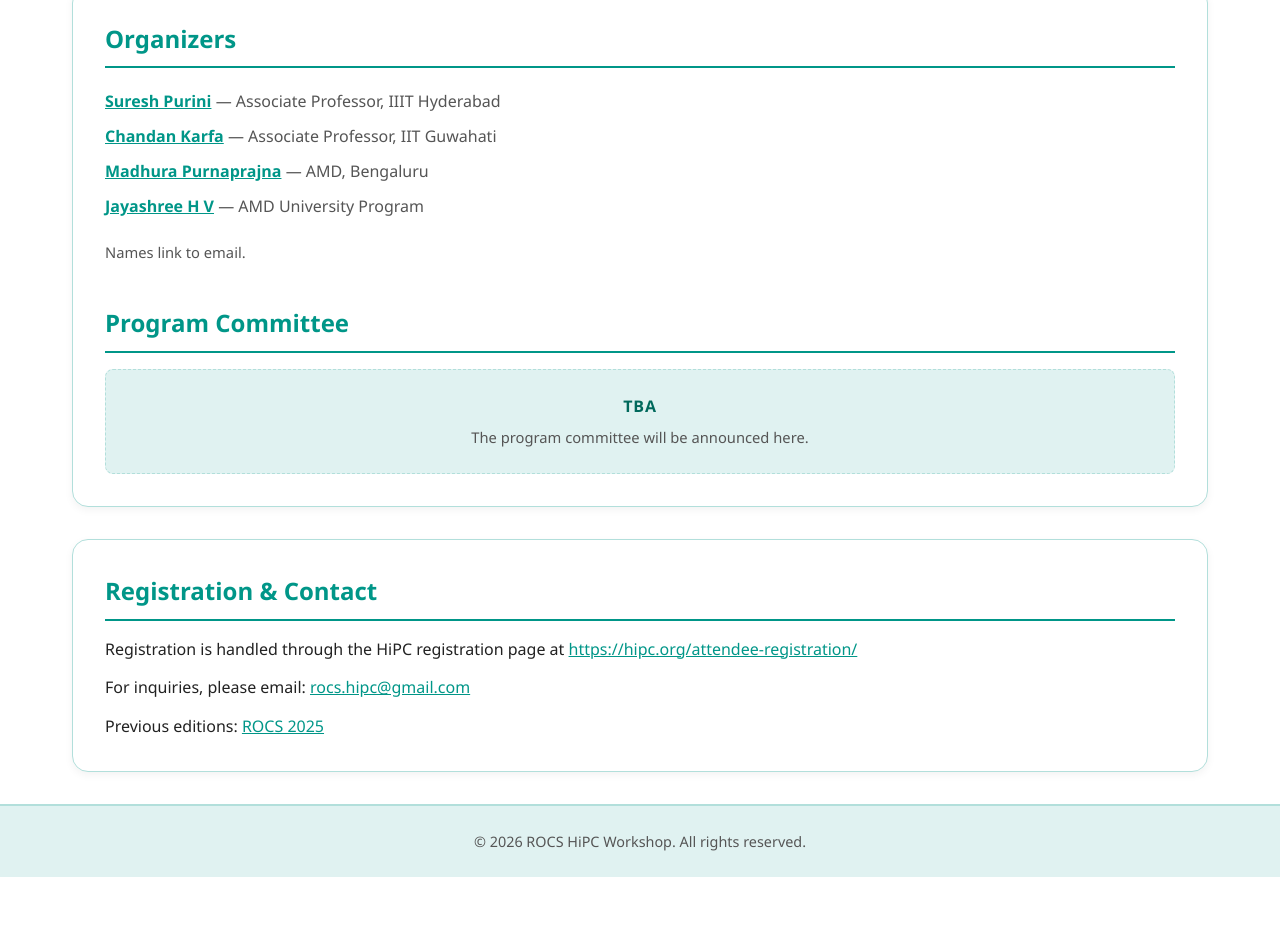
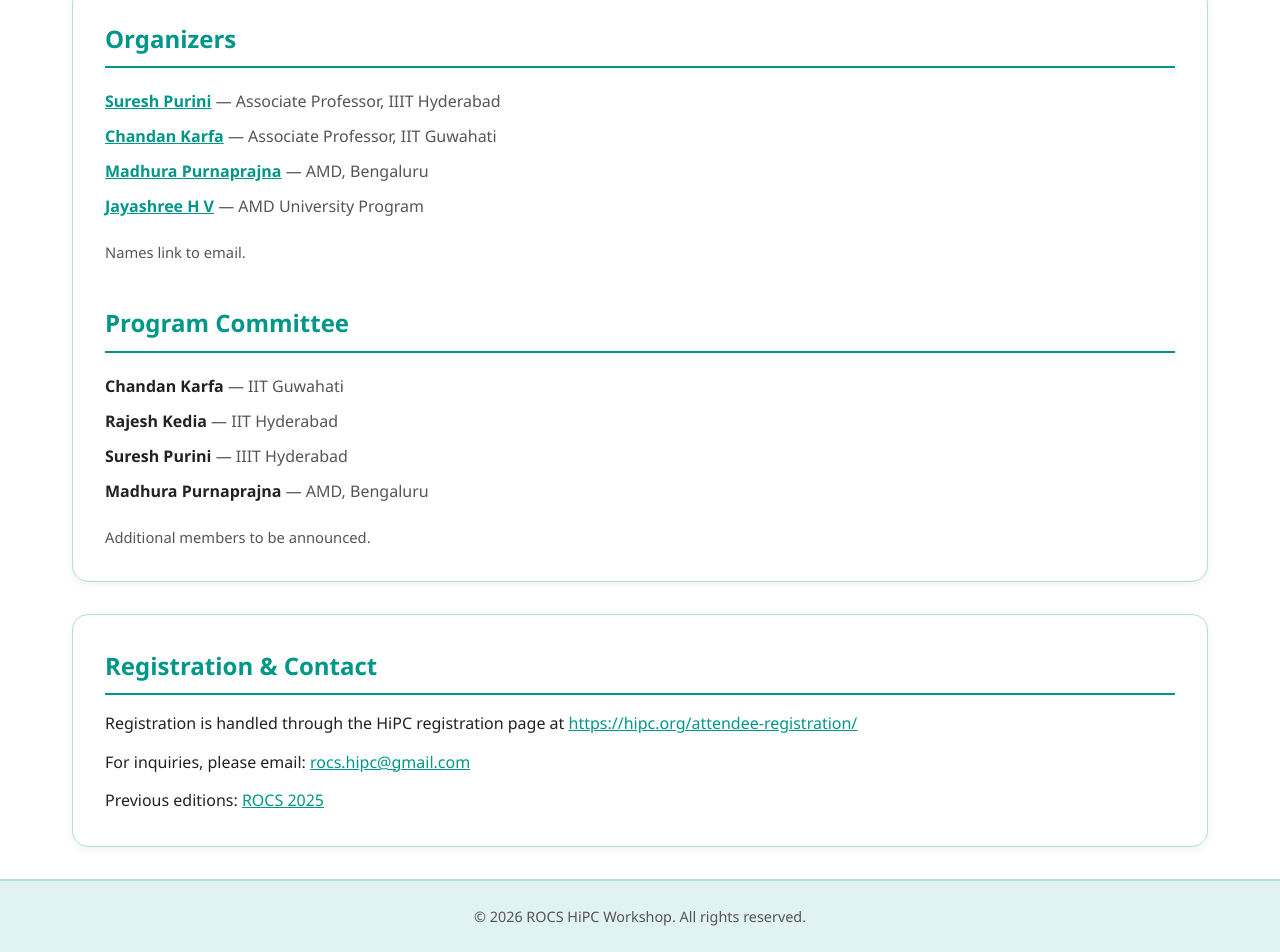
Before and after one commit to rocs-hipc/2026, a plain HTML site: page index.html in a window 1280 px wide. Shown: the part 3510-4462 px from the top of the page. Before the commit the page ends 4387 px from the top, so only its background shows below. Drawn offline with Linux system fonts and the light colour scheme.

Commit message:
Seed the program committee
Lists the four confirmed PC members — Rajesh Kedia plus the three
organizers who also serve on the committee — in place of the TBA block,
with a note that more members are to be announced. Styled like the
organizers list, without mailto links.

Co-Authored-By: Claude Opus 5 (1M context) <noreply@anthropic.com>

```diff
--- a/index.html
+++ b/index.html
@@ -322,11 +322,26 @@
       <p class="note">Names link to email.</p>
 
       <h2 style="margin-top:2.5rem">Program Committee</h2>
-      <!-- TODO: list PC members once the committee is confirmed -->
-      <div class="tba-block">
-        TBA
-        <span>The program committee will be announced here.</span>
-      </div>
+      <!-- TODO: add further PC members as they are confirmed -->
+      <ul class="people">
+        <li>
+          <strong>Chandan Karfa</strong>
+          <span class="affil">— IIT Guwahati</span>
+        </li>
+        <li>
+          <strong>Rajesh Kedia</strong>
+          <span class="affil">— IIT Hyderabad</span>
+        </li>
+        <li>
+          <strong>Suresh Purini</strong>
+          <span class="affil">— IIIT Hyderabad</span>
+        </li>
+        <li>
+          <strong>Madhura Purnaprajna</strong>
+          <span class="affil">— AMD, Bengaluru</span>
+        </li>
+      </ul>
+      <p class="note">Additional members to be announced.</p>
     </section>
 
     <section id="contact">
```
